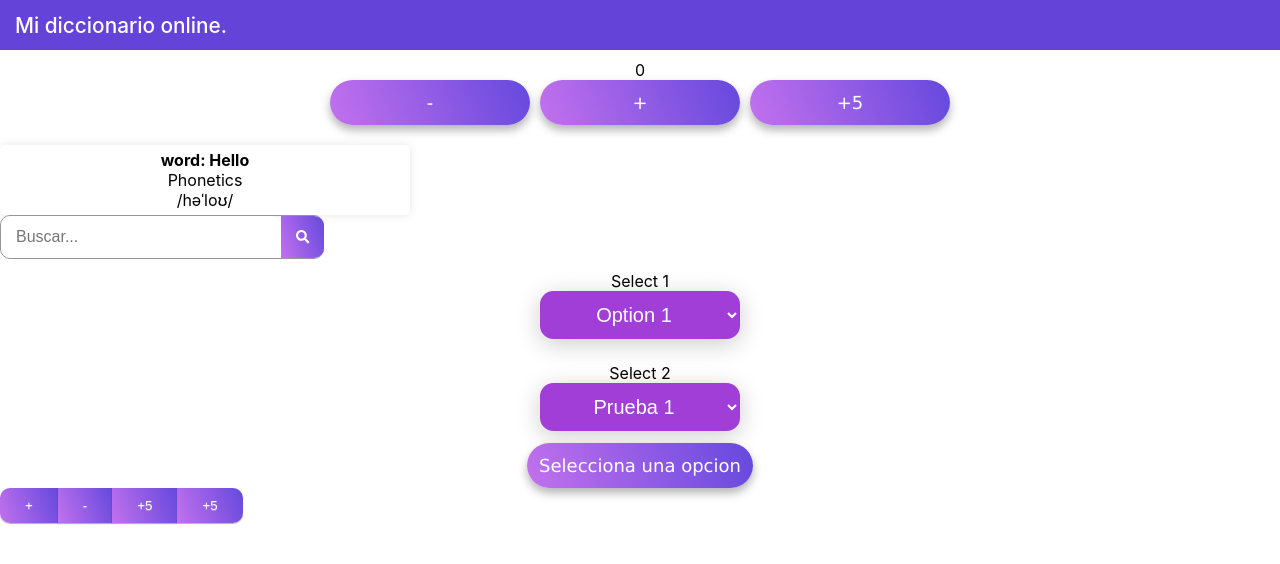
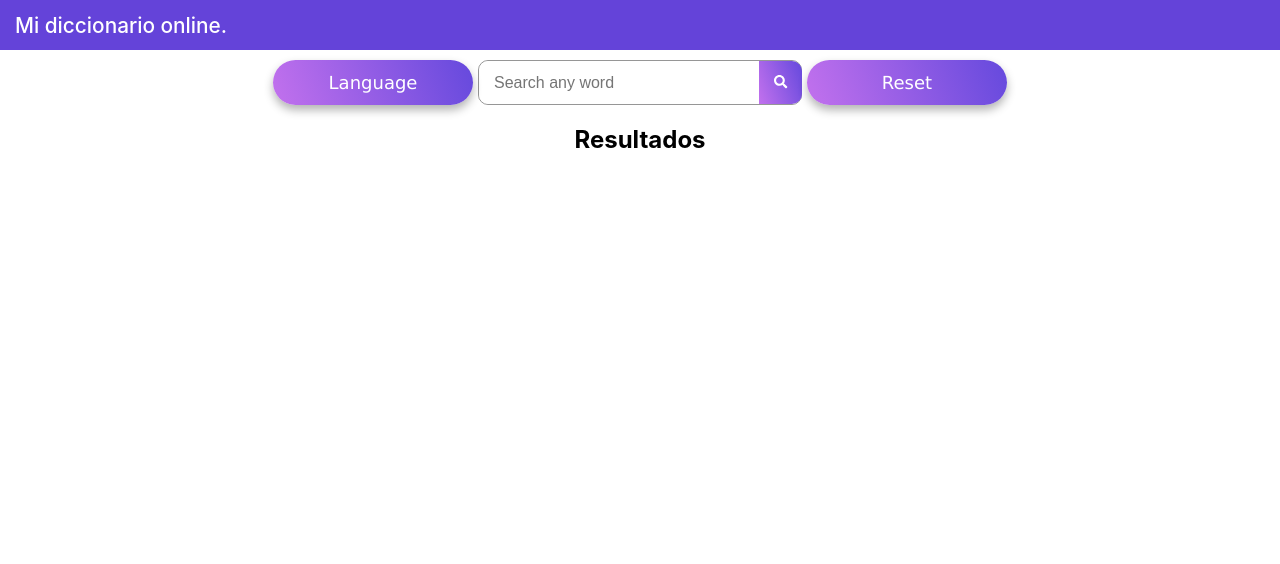
Before and after one commit to Ricardocanul7/dictionary-api-client, a React (Create React App) app: page / in a window 1280 px wide. Shown: the top 564 px of the page. Built offline with nearby package versions, Linux system fonts and the light colour scheme.

Commit message:
Add doctionary implementation and fix some components
Co-authored-by: Jsanguinetti00 <Jsanguinetti00@users.noreply.github.com>

```diff
--- a/package.json
+++ b/package.json
@@ -10,6 +10,9 @@
     "@testing-library/jest-dom": "^5.14.1",
     "@testing-library/react": "^11.2.7",
     "@testing-library/user-event": "^12.8.3",
+    "alertifyjs": "^1.13.1",
+    "axios": "^0.21.4",
+    "node-sass": "^6.0.1",
     "react": "^17.0.2",
     "react-dom": "^17.0.2",
     "react-scripts": "4.0.3",
--- a/src/App.jsx
+++ b/src/App.jsx
@@ -1,121 +1,75 @@
 import { useState } from "react";
-import CardInfo from "./components/Card";
-import Button from './components/Button';
-import Select from './components/Select';
 import Header from './components/Header';
 import InputSearch from './components/InputSearch';
+import CardInfo from "./components/Card";
 import Dropdown from './components/Dropdown';
-import GroupButton from "./components/GroupButton";
-import GroupButtonItem from "./components/GroupButtonItem";
+import axios from "axios";
+import alertify from 'alertifyjs';
+import 'alertifyjs/build/css/alertify.min.css';
+import 'alertifyjs/build/css/themes/default.min.css';
 import './App.css';
 
 
 function App() {
-  const [counter, setCounter] = useState(0);
+  const [results, setResults] = useState([]);
+  const [language, setLanguage] = useState('es');
 
-  const options = [
+  const languages = [
     {
-      value: "1",
-      label: "Option 1",
+      value: 'es',
+      label: 'Español'
     },
     {
-      value: "2",
-      label: "Option 2",
-    },
-    {
-      value: "3",
-      label: "Option 3",
-    },
-    {
-      value: "4",
-      label: "Option  4",
-    },
-  ];
+      value : 'en',
+      label : 'English'
+    }
+  ]
 
-  const options2 = [
-    {
-      value: "1",
-      label: "Prueba 1",
-    },
-    {
-      value: "2",
-      label: "Prueba 2",
-    },
-  ]
-  const dropdownList=[
-    {
-      value: "1",
-      label: "Item 1",
-    },
-    {
-      value: "2",
-      label: "Item 2",
-    },
-    {
-      value: "3",
-      label: "Item 3",
-    },
-  ];
-  const handleSum = () => {
-    setCounter(counter + 1);
-  };
+  const handleSearchValue = (value) => {
+    if(value !== ""){
+      axios.get(`https://api.dictionaryapi.dev/api/v2/entries/${language}/${value}`)
+      .then( response => {
+        console.log(response.data);
 
-  const handleRest = () => {
-    setCounter(counter - 1);
-  };
+        setResults(response.data);
+      }).catch( err => {
+        alertify.error(`TITLE ${err.response.data.title} \nMESSAGE: ${err.response.data.message}`);
+      });
+    }else{
+      alertify.warning("Debes llenar el campo de busqueda");
+      setResults([]);
+    }
 
-  const handleSumByNumber = (number) => {
-    setCounter(counter + number);
   }
 
-  const handleOnSelected = (value) => {
-    console.log("Select 1 " + value);
-  }
-
-  const handleOnseleted2 = (value) => {
-    console.log("Select 2 " + value);
-  }
-
-  const handleDropdown = (value) => {
-    console.log(value);
-  }
-
-  const handleOptionSelect = () =>{
-
-  };
-
-  const handleSearchValue = (value) => {
-    console.log(value);
+  const handleOnLanguageSelect = (value) => {
+    setLanguage(value);
   }
 
   return (
     <div className="App">
       <Header name="Mi diccionario online." />
-      { counter }
 
-      <div>
-        <Button text="-" setClick={handleRest} />
-        <Button text="+" setClick={handleSum} />
-        <Button text="+5" setClick={() => handleSumByNumber(5)} />
+      <div className="header-container">
+        <Dropdown items={ languages } onSelected={ handleOnLanguageSelect } label="Language"/>
+
+        <InputSearch onSearch={ handleSearchValue } placeholder="Search any word" hasResetButton={true} />
       </div>
 
-      <br />
-      <CardInfo />
-      <InputSearch onSearch={handleSearchValue} placeholder="Buscar..." />
 
-      <div>
-        <Select items={options} name="Select 1" onSelected={handleOnSelected} />
-        <Select items={options2} name="Select 2" onSelected={handleOnseleted2} />
 
-        <Dropdown items={dropdownList} name="Dropdown 1" onSelected={handleDropdown}/>
-
-        <GroupButton>
-          <GroupButtonItem value="+"/>
-          <GroupButtonItem value="-"/>
-          <GroupButtonItem value="+5"/>
-          <GroupButtonItem value="+5"/>
-        </GroupButton>
-      </div>
+      <center>
+        <h2>Resultados</h2>
+        {
+          results !== undefined || results.length > 0
+          ?
+          results.map( (item, index) => {
+            return <CardInfo key={index} word={ item.word } meanings={ item.meanings[0].definitions } />
+          } )
+          :
+          'No hay elementos'
+        }
+      </center>
     </div>
   );
 }
--- a/src/components/Button.jsx
+++ b/src/components/Button.jsx
@@ -1,11 +1,11 @@
 import React from 'react'
 import './styles/Button.css'
 
-const Button = ({text, setClick}) => {
+const Button = (props) => {
     return (
         <>
-            <button className="styleButton shadow" onClick={setClick}>
-                { text }
+            <button className="styleButton shadow" {...props}>
+                { props.text }
             </button>
         </>
     )
--- a/src/components/Card.jsx
+++ b/src/components/Card.jsx
@@ -1,14 +1,26 @@
 import React from "react";
-import './styles/Card.css'
+import './styles/Card.scss'
 
-const CardInfo = () => {
+const CardInfo = ({ word, phonetics, meanings }) => {
     return (
         <>
             <div className="cardInfo">
-                <h4>word: Hello</h4>
+                <h4>Word: {word} </h4>
+                <div>Meanings:
+                    <ul style={{listStyle: 'none'}}>
+                        {
+                            meanings.map( (item, index )=> {
+                                return(
+                                <li key={index}>
+                                    <div style={{marginBottom: '10px'}}> <span className="badge bg-primary"> Definition: </span> { item.definition } </div>
+                                    <div> <span className="badge bg-secondary"> Ejemplo: </span> { item.example } </div>
+                                </li>)
+                            })
+                        }
+                    </ul>
+                </div>
                 <p>Phonetics</p>
                 <p>/həˈloʊ/</p>
-
             </div>
         </>
     )
--- a/src/components/Dropdown.jsx
+++ b/src/components/Dropdown.jsx
@@ -1,20 +1,17 @@
 import React from 'react'
 import { useState } from 'react/cjs/react.development';
 import './styles/Dropdown.css'
-const Dropdown = ({ items, name, onSelected }) => {
-
-    const [dropdownSelected, setDropdownSelected]=useState("1");
+const Dropdown = ({ items, label = "Select an option", onSelected }) => {
 
     const [openMenu, setOpenMenu] = useState(false);
 
-    const handleOnClick = (e) => {
-        onSelected(e.target.value);
-        setDropdownSelected(e.target.value);
-        setButtonText(e.target.innerHTML);
+    const handleOnClick = (item) => {
+        onSelected(item.value);
+        setButtonText(item.label);
         setOpenMenu(!openMenu);
     }
 
-    const [buttonText, setButtonText] = useState("Selecciona una opcion");
+    const [buttonText, setButtonText] = useState(label);
 
     return (
         <>
@@ -25,7 +22,7 @@ const Dropdown = ({ items, name, onSelected }) => {
                         <ul>
                             {items.map((option) => {
 
-                                return <li key={option.value} value={option.value} onClick={handleOnClick}>{option.label}</li>
+                                return <li key={option.value} value={option.value} onClick={() => handleOnClick(option)}>{option.label}</li>
                                 })
                             }
                         </ul>
--- a/src/components/GroupButton.jsx
+++ b/src/components/GroupButton.jsx
@@ -1,6 +1,6 @@
 import React from "react";
-import GroupButtonItem from "./GroupButtonItem";
 import "./styles/GroupButton.css";
+
 const GroupButton = ({children}) => {
   return (
     <>
--- a/src/components/InputSearch.jsx
+++ b/src/components/InputSearch.jsx
@@ -3,18 +3,43 @@ import PropTypes from 'prop-types';
 import './styles/InputSearch.css';
 import { FontAwesomeIcon } from '@fortawesome/react-fontawesome';
 import { faSearch } from '@fortawesome/free-solid-svg-icons';
+import Button from './Button';
 
-const InputSearch = ({placeholder, onSearch}) => {
-    const [value, setValue] = useState("");
+const InputSearch = ({placeholder, onSearch, hasResetButton = false}) => {
+    const [value, setValue] = useState();
 
     const handleOnClick = (e) => {
         onSearch(value);
     }
 
+    const handleOnKeyPress = (e) => {
+        if(e.key === "Enter"){
+            onSearch(value);
+        }
+    }
+
+    const resetSearchField = (e) => {
+        setValue("");
+        onSearch("");
+    }
+
     return (
-        <div className="container__input">
-            <input type="text" placeholder={placeholder} className="input" onChange={(e) => setValue(e.target.value)}/>
-            <button className="button" onClick={handleOnClick}><FontAwesomeIcon icon={faSearch} /></button>
+        <div className="search_container">
+            <div className="container__input">
+                <input type="text"
+                    placeholder={placeholder}
+                    className="input"
+                    onChange={(e) => setValue(e.target.value)}
+                    onKeyPress={handleOnKeyPress}
+                    value={value}/>
+                <button className="button" onClick={handleOnClick}><FontAwesomeIcon icon={faSearch} /></button>
+            </div>
+            {
+                hasResetButton ?
+                <Button text="Reset" onClick={ resetSearchField }/>
+                :
+                ''
+            }
         </div>
     );
 };
@@ -22,6 +47,7 @@ const InputSearch = ({placeholder, onSearch}) => {
 InputSearch.propTypes = {
     placeholder : PropTypes.string,
     onSearch : PropTypes.func.isRequired,
+    hasResetButton: PropTypes.bool
 }
 
 export default InputSearch;
--- a/src/components/styles/Card.css
+++ /dev/null
@@ -1,12 +0,0 @@
-.cardInfo {
-    max-width: 400px;
-    height: auto;
-    border-radius: 5px;
-    box-shadow: rgba(0, 0, 0, 0.1)0 0 10px;
-    padding: 5px;
-}
-
-.cardInfo *{
-    padding: 0;
-    margin: 0;
-}
--- /dev/null
+++ b/src/components/styles/Card.scss
@@ -0,0 +1,26 @@
+.cardInfo {
+    max-width: 400px;
+    height: auto;
+    border-radius: 5px;
+    box-shadow: rgba(0, 0, 0, 0.1)0 0 10px;
+    padding: 5px;
+}
+
+.cardInfo *{
+    padding: 0;
+    margin: 0;
+}
+
+.badge{
+    border-radius: 5px;
+    padding: 2px 8px;
+    &.bg-primary{
+        background-color: royalblue;
+        color: white;
+    }
+
+    &.bg-secondary{
+        color: white;
+        background: seagreen;
+    }
+}
--- a/src/components/styles/InputSearch.css
+++ b/src/components/styles/InputSearch.css
@@ -26,4 +26,15 @@
     padding: 0 15px;
     color: #fff;
     background: linear-gradient(70deg, rgb(194, 113, 237), rgb(101, 73, 221));
+    transition: ease-in-out .3s;
 }
+
+.button:hover{
+    filter: brightness(125%);
+}
+
+.search_container{
+    display: flex;
+    justify-content: space-around;
+    width: fit-content;
+}
--- a/src/index.css
+++ b/src/index.css
@@ -11,3 +11,8 @@ code {
   font-family: source-code-pro, Menlo, Monaco, Consolas, 'Courier New',
     monospace;
 }
+
+.header-container{
+  display: flex;
+  justify-content: center;
+}
```
Also changed, not shown: 1 other file (tests, documents, lock files or other folders).
